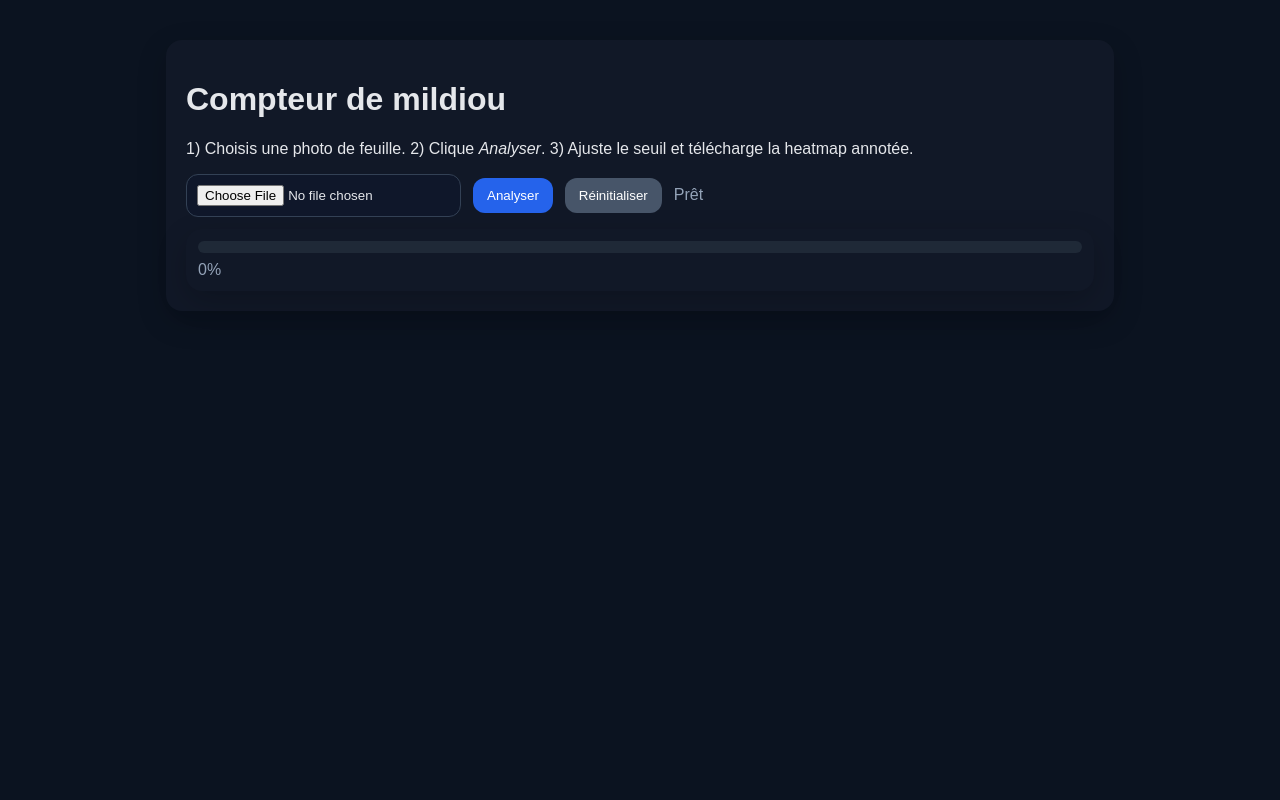
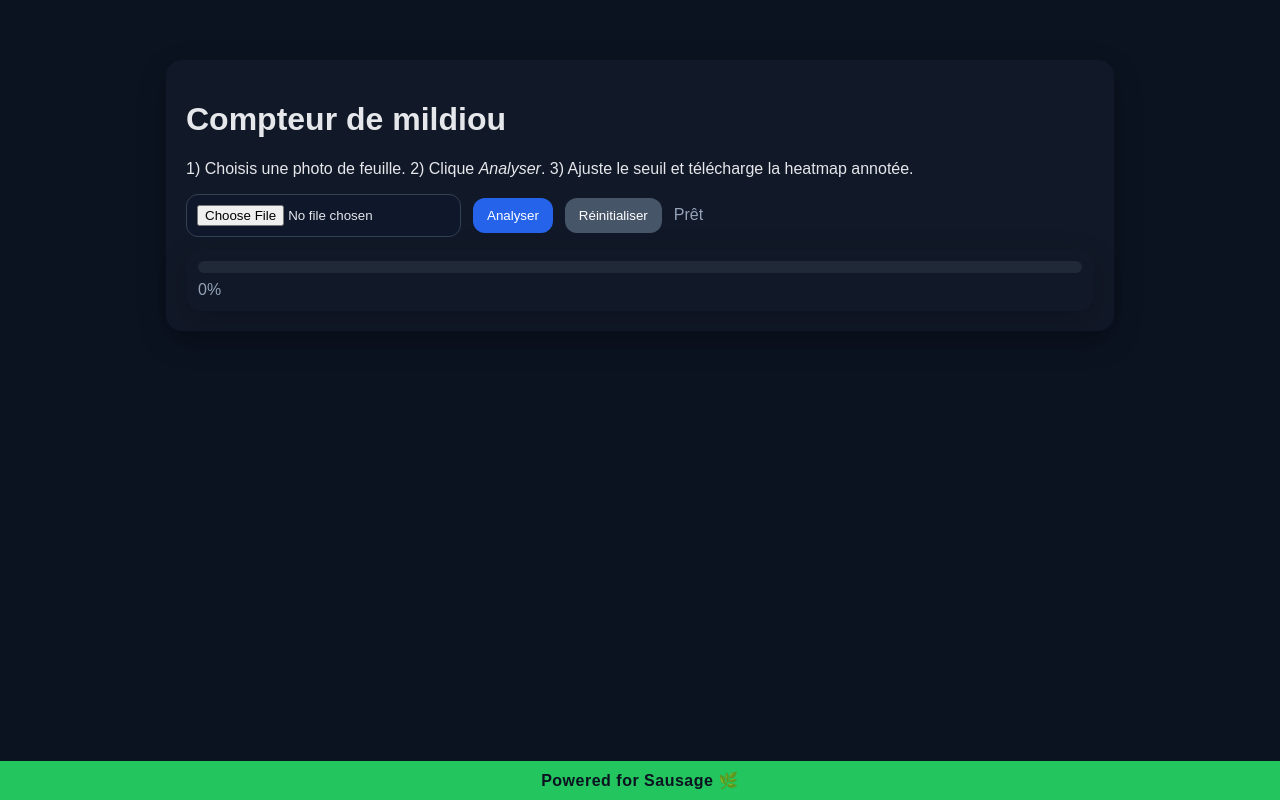
Before and after one commit to contact01110111-star/mildiou-compteur-web, a Next.js app: page / in a window 1280 px wide. Built offline with nearby package versions, Linux system fonts and the light colour scheme; no server answers.

Commit message:
UI: ajout footer vert 'Powered for Sausage'

```diff
--- a/app/layout.tsx
+++ b/app/layout.tsx
@@ -1,6 +1,6 @@
 export const metadata = {
   title: "Compteur de mildiou",
-  description: "Analyse automatique de feuilles de vigne pour détecter le mildiou"
+  description: "Analyse de feuilles de vigne - détection du mildiou",
 };
 
 export default function RootLayout({
@@ -10,8 +10,32 @@ export default function RootLayout({
 }) {
   return (
     <html lang="fr">
-      <body style={{ margin: 0, fontFamily: "sans-serif", backgroundColor: "#0b1320", color: "#e5e7eb" }}>
-        {children}
+      <body
+        style={{
+          margin: 0,
+          fontFamily: "sans-serif",
+          backgroundColor: "#0b1320",
+          color: "#e5e7eb",
+          display: "flex",
+          flexDirection: "column",
+          minHeight: "100vh",
+        }}
+      >
+        <main style={{ flex: 1, padding: "20px" }}>{children}</main>
+
+        {/* ✅ Footer vert stylé */}
+        <footer
+          style={{
+            backgroundColor: "#22c55e",
+            color: "#0b1320",
+            textAlign: "center",
+            padding: "10px 0",
+            fontWeight: 600,
+            letterSpacing: "0.5px",
+          }}
+        >
+          Powered for Sausage 🌿
+        </footer>
       </body>
     </html>
   );
```
